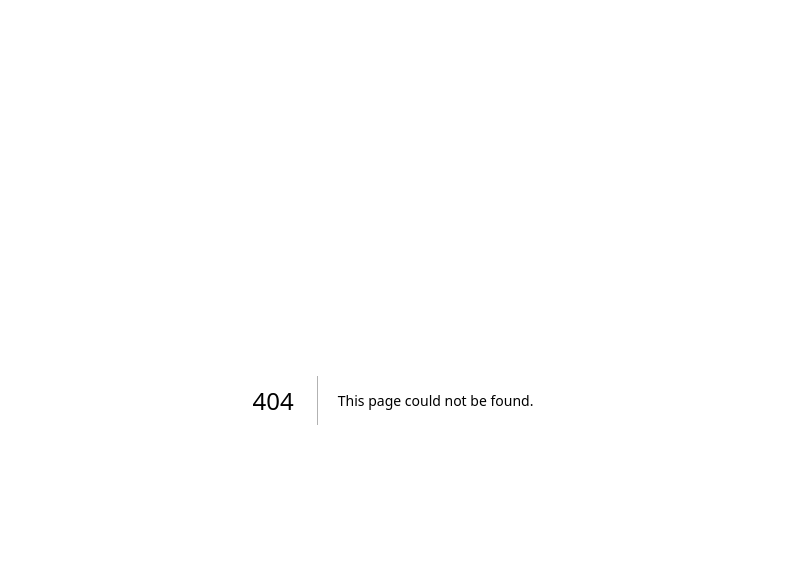
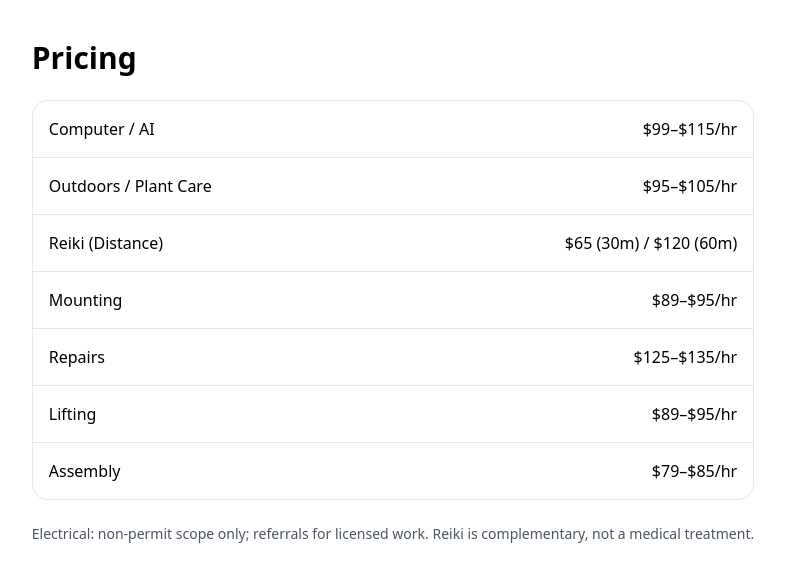
Before and after one commit to gggunit/versacraft-site, a Next.js app: page /site/pricing in a window 1280 px wide. Before the commit this address had no page. Shown: the top 582 px of the page, without its empty margins (247-1032 px from the left). Built offline with nearby package versions, Linux system fonts and the light colour scheme.

Commit message:
feat: add pricing page

```diff
--- /dev/null
+++ b/app/site/pricing/page.tsx
@@ -0,0 +1,30 @@
+export const metadata = { title: 'Pricing \u2014 VersaCraft' };
+
+const bands = [
+  ['Computer / AI', '$99\u2013$115/hr'],
+  ['Outdoors / Plant Care', '$95\u2013$105/hr'],
+  ['Reiki (Distance)', '$65 (30m) / $120 (60m)'],
+  ['Mounting', '$89\u2013$95/hr'],
+  ['Repairs', '$125\u2013$135/hr'],
+  ['Lifting', '$89\u2013$95/hr'],
+  ['Assembly', '$79\u2013$85/hr'],
+];
+
+export default function PricingPage() {
+  return (
+    <main className="max-w-3xl mx-auto px-4 py-10 space-y-6">
+      <h1 className="text-3xl font-semibold">Pricing</h1>
+      <ul className="divide-y rounded-2xl border">
+        {bands.map(([label, value]) => (
+          <li key={label} className="flex items-center justify-between p-4">
+            <span className="font-medium">{label}</span>
+            <span>{value}</span>
+          </li>
+        ))}
+      </ul>
+      <p className="text-sm text-gray-600 mt-4">
+        Electrical: non-permit scope only; referrals for licensed work. Reiki is complementary, not a medical treatment.
+      </p>
+    </main>
+  );
+}
```
